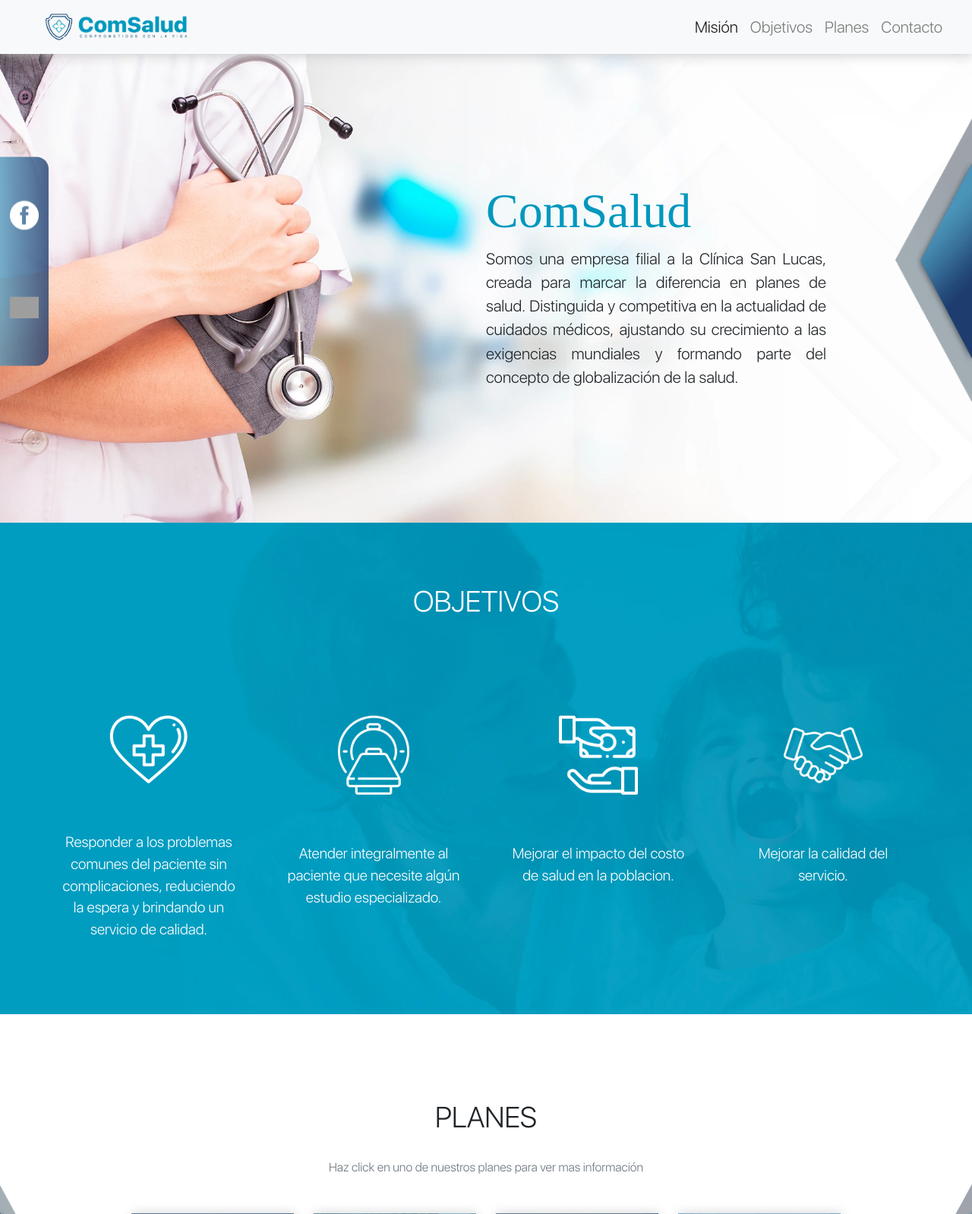
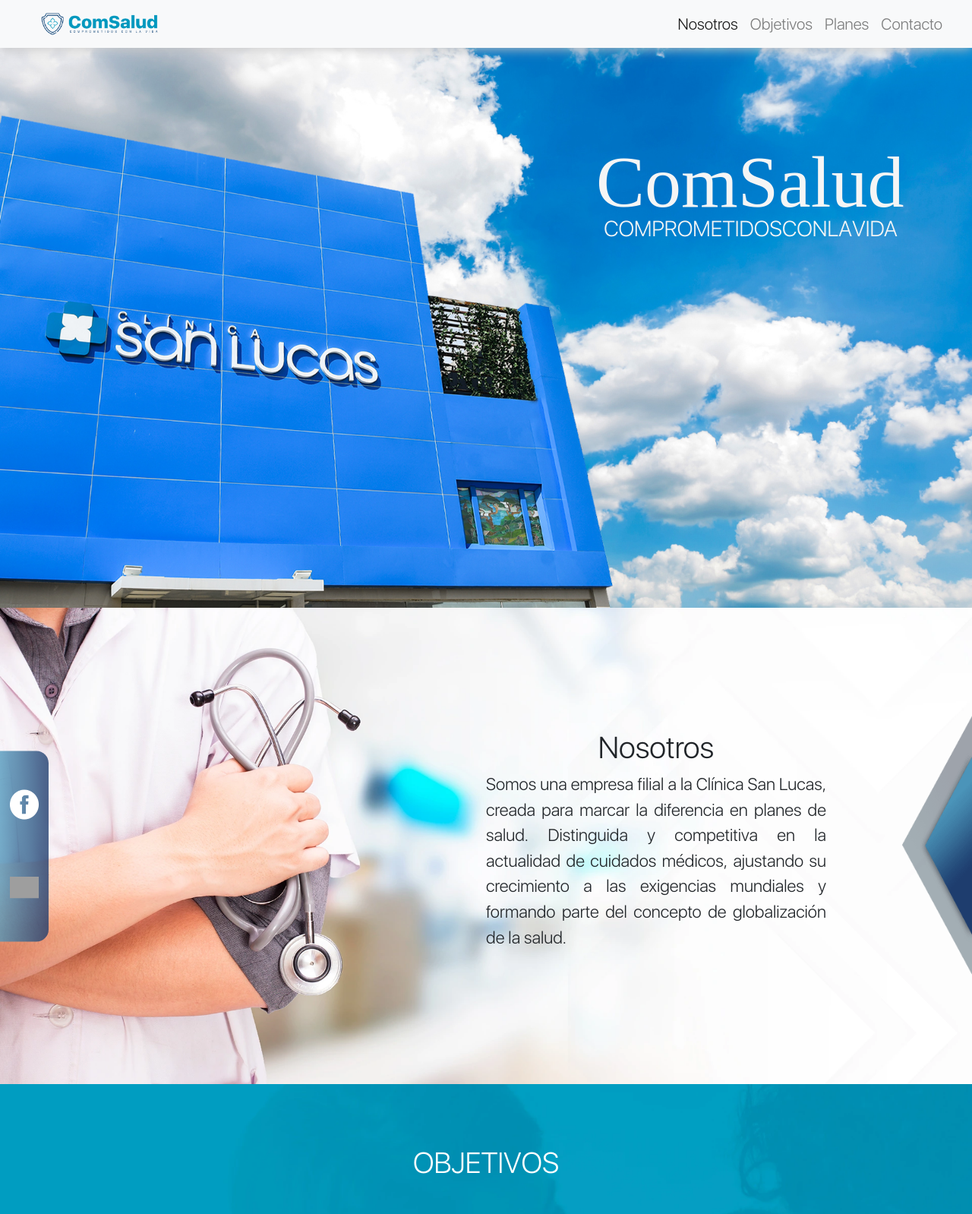
Before and after one commit to juan9900/comsaludve, a PHP site: page / in a window 1280 px wide. Shown: the top 1598 px of the page at 76% size. Run offline with PHP 8.4, Linux system fonts and the light colour scheme; some libraries are stand-ins or nearby versions; some web fonts are replaced; grey boxes are pictures that could not be loaded.

Commit message:
new header

```diff
--- a/index.html
+++ b/index.html
@@ -8,14 +8,16 @@
   <meta name="description" content="Comsalud es una empresa afiliada al Complejo Médico San Lucas, ubicados en Maracaibo, Venezuela. Creada para marcar la diferencia en planes de salud. Distinguida y competitiva en la actualidad de cuidados médicos, ajustando su crecimiento a las exigencias mundiales y formando parte del concepto de globalización de la salud.">
   <link rel="preconnect" href="https://fonts.googleapis.com">
   <link rel="preconnect" href="https://fonts.gstatic.com" crossorigin>
+  <link rel="stylesheet" href="https://cdnjs.cloudflare.com/ajax/libs/animate.css/4.1.1/animate.min.css" />
   <script src="https://kit.fontawesome.com/701b1fbb0c.js" crossorigin="anonymous"></script>
   <link href="https://fonts.googleapis.com/css2?family=Inter:wght@100;300;600;700;800&display=swap" rel="stylesheet">
   <link rel="stylesheet" href="./styles/reset.css">
   <link rel="stylesheet" href="https://cdn.jsdelivr.net/npm/bootstrap@4.3.1/dist/css/bootstrap.min.css" integrity="sha384-ggOyR0iXCbMQv3Xipma34MD+dH/1fQ784/j6cY/iJTQUOhcWr7x9JvoRxT2MZw1T" crossorigin="anonymous">
+  <link href=" https://cdn.jsdelivr.net/npm/@splidejs/splide@4.1.4/dist/css/splide.min.css " rel="stylesheet">
   <link rel="stylesheet" href="./styles/styles.css">
   <link rel="canonical" href="http://www.comsaludve.com/">
   <link rel="shortcut icon" href="favicon.ico" type="image/x-icon">
-  <title>Comsaludve</title>
+  <title>Comsalud</title>
 </head>
 
 <body>
@@ -34,7 +36,7 @@
         <div class="collapse navbar-collapse justify-content-end" id="navbarSupportedContent">
           <ul class="navbar-nav me-auto mb-2 mb-lg-0">
             <li class="nav-item">
-              <a class="nav-link active" aria-current="page" href="#section-mission">Misión</a>
+              <a class="nav-link active" aria-current="page" href="#section-mission">Nosotros</a>
             </li>
             <li class="nav-item">
               <a class="nav-link" href="#section-objectives">Objetivos</a>
@@ -53,11 +55,22 @@
 
       </div>
     </nav>
+    <div class="position-relative">
+      <!-- <img class="header-background" src="/assets/img/carrusel-4.jpg" alt=""> -->
+
+      <div class="heading-container">
+        <h1 class="section-title">ComSalud</h1>
+        <p class="heading-subtitle"><span>comprometidos </span><span>con </span><span>la </span><span>vida</span></p>
+      </div>
+
+    </div>
   </header>
   <main class="">
+
     <section id="section-mission" class="position-relative d-flex flex-column justify-content-center">
       <div class="mission-container">
-        <h1 class="section-title">ComSalud</h1>
+        <h2 class="text-center">Nosotros</h2>
+
         <p>Somos una empresa filial a la Clínica San Lucas, creada para marcar la diferencia en planes de salud. Distinguida y competitiva en la actualidad de cuidados médicos, ajustando su crecimiento a las exigencias mundiales y formando parte del concepto de globalización de la salud.</p>
       </div>
       <img src="./assets/img/flecha-2.png" class="mision-flecha" alt="flecha">
@@ -1182,9 +1195,7 @@
     </div>
   </div>
 
-  <script src="https://code.jquery.com/jquery-3.6.4.min.js" integrity="sha256-oP6HI9z1XaZNBrJURtCoUT5SUnxFr8s3BzRl+cbzUq8=" crossorigin="anonymous"></script>
-  <script src="https://cdn.jsdelivr.net/npm/bootstrap@5.3.0-alpha1/dist/js/bootstrap.bundle.min.js" integrity="sha384-w76AqPfDkMBDXo30jS1Sgez6pr3x5MlQ1ZAGC+nuZB+EYdgRZgiwxhTBTkF7CXvN" crossorigin="anonymous"></script>
-  <script src="./js/scripts.js"></script>
+
 
   <footer id="section-contact">
     <div class="d-flex flex-column flex-lg-row align-items-center justify-content-between footer-container">
@@ -1227,6 +1238,13 @@
     </p>
 
   </footer>
+
+  <script src="https://code.jquery.com/jquery-3.6.4.min.js" integrity="sha256-oP6HI9z1XaZNBrJURtCoUT5SUnxFr8s3BzRl+cbzUq8=" crossorigin="anonymous"></script>
+  <script src="https://cdn.jsdelivr.net/npm/bootstrap@5.3.0-alpha1/dist/js/bootstrap.bundle.min.js" integrity="sha384-w76AqPfDkMBDXo30jS1Sgez6pr3x5MlQ1ZAGC+nuZB+EYdgRZgiwxhTBTkF7CXvN" crossorigin="anonymous"></script>
+  <script src=" https://cdn.jsdelivr.net/npm/@splidejs/splide@4.1.4/dist/js/splide.min.js "></script>
+  <script src="./js/jquery.waypoints.min.js"></script>
+  <script src="./js/waypoints.js"></script>
+  <script src="./js/scripts.js"></script>
 </body>
 
 </html>
--- a/js/scripts.js
+++ b/js/scripts.js
@@ -1,4 +1,10 @@
+const mountSplides = () => {
+  var splide = new Splide(".splide");
+  splide.mount();
+};
+
 $(document).ready(function () {
+  mountSplides();
   const currentYear = new Date().getFullYear();
   $("#footer-year").text(currentYear);
 
--- /dev/null
+++ b/js/waypoints.js
@@ -0,0 +1,18 @@
+const header = $("header");
+
+$(document).ready(() => {
+  // ABOUT US TEXT
+  const headingContainer = $(".heading-container");
+  var waypointAbout = new Waypoint({
+    element: header,
+    handler: function (direction) {
+      $(".section-title").addClass(
+        "animate__animated animate__backInRight animate__slow"
+      );
+      $(".heading-subtitle").addClass(
+        "animate__animated animate__fadeInLeft animate__delay-2s"
+      );
+    },
+    offset: 0,
+  });
+});
--- a/styles/styles.css
+++ b/styles/styles.css
@@ -44,11 +44,6 @@
   box-sizing: border-box;
 }
 
-h1 {
-  font-family: "sfHeavy";
-  color: #0198be;
-  font-size: 4rem;
-}
 *,
 *:before,
 *:after {
@@ -56,6 +51,14 @@
 }
 body {
   font-family: "sfLight";
+}
+
+header {
+  height: 100vh;
+  background: url("/assets/img/fondocomsalud.jpg");
+  background-position: center;
+  background-size: cover;
+  background-repeat: no-repeat;
 }
 
 h2 {
@@ -82,13 +85,87 @@
 .nav-item {
   font-size: 1.3rem;
 }
+
+.header-background,
+header div {
+  width: 100%;
+  height: 100%;
+  object-fit: cover;
+}
+
+h1 {
+  font-family: "sfHeavy";
+  color: var(--offWhite);
+  font-size: 7rem;
+  margin-bottom: 0;
+  line-height: 5rem;
+}
+
+.heading-container {
+  position: absolute;
+  z-index: 3;
+  top: 25%;
+  right: 7%;
+  width: fit-content;
+  opacity: 1;
+  transition: opacity 0.2s ease-in;
+}
+
+.heading-container .animate__animated {
+  opacity: 1;
+}
+
+.heading-subtitle {
+  color: var(--offWhite);
+  width: 95%;
+  margin: 0 auto;
+  font-size: 2.3em;
+  text-transform: uppercase;
+  display: flex;
+  justify-content: space-between;
+}
 /* SECTION MISSION */
 #section-mission {
   background: URL("../assets/img/fondo-mision.webp");
   background-size: cover;
   background-position: center;
   background-repeat: no-repeat;
-  padding: 15rem 0 10rem 0;
+  padding: 10rem 0 10rem 0;
+}
+/* .splide {
+  background: rgb(10, 172, 208);
+  background: url("../assets/img/background-logo.png"),
+    linear-gradient(90deg, rgba(10, 172, 208, 1) 0%, rgb(55, 117, 193) 100%);
+  background-size: cover cover;
+  background-repeat: no-repeat repeat;
+} */
+
+#splide01-track {
+  padding: 0;
+  margin: 5rem auto 0 auto;
+  width: 100%;
+  height: 70vh;
+  background: rgb(10, 172, 208);
+  background: url("../assets/img/background-logo.png"),
+    linear-gradient(90deg, rgba(10, 172, 208, 1) 0%, rgba(38, 92, 158, 1) 100%);
+  background-size: cover cover;
+  background-repeat: no-repeat repeat;
+}
+
+.splide__slide img {
+  object-fit: contain;
+  object-position: top;
+  height: 100%;
+  width: 80%;
+  margin: 0 auto;
+}
+
+.splide__slide {
+  filter: blur(3px);
+}
+
+.splide__slide.is-active {
+  filter: none;
 }
 
 .mission-container {
@@ -101,7 +178,7 @@
 }
 
 .mission-container p {
-  font-size: 1.3em;
+  font-size: 1.4em;
 }
 
 .mision-flecha {
@@ -637,9 +714,28 @@
   .socials {
     width: 5%;
   }
+
+  h1 {
+    font-size: 6em;
+  }
+
+  .heading-subtitle {
+    font-size: 1.8em;
+  }
 }
 
 @media screen and (min-width: 2000px) {
+  .heading-container {
+    top: 30%;
+  }
+  h1 {
+    font-size: 10em;
+  }
+
+  .heading-subtitle {
+    font-size: 2.8em;
+    margin-top: 1rem;
+  }
   h2 {
     font-size: 3em;
   }
```
Also changed, not shown: other parts of styles/styles.css (+56 -0 lines), sitemap.xml (added, +16 -0 lines), assets/img/carrusel-1.jpg (added), assets/img/carrusel-2.jpg (added), assets/img/carrusel-3.jpg (added), assets/img/carrusel-4.jpg (added), assets/img/carrusel-5.jpg (added), assets/img/fondocomsalud.jpg (added), js/jquery.waypoints.min.js (added).
